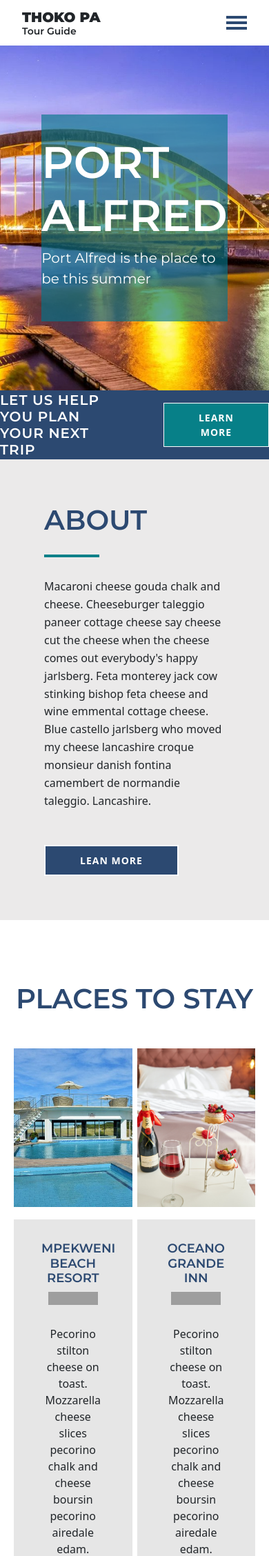
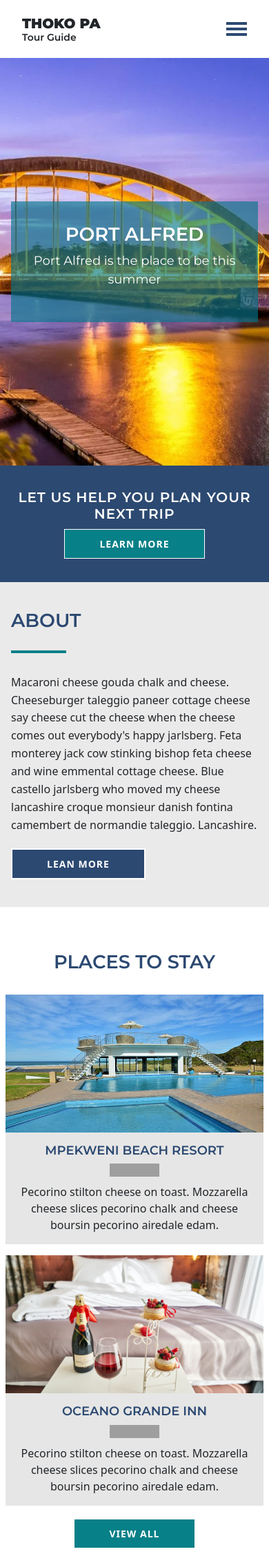
Before and after one commit to Spha88/thoko_django_app, a Django app: template templates/pages/index.html in a window 390 px wide; the page is wider, and only the part inside the window is pictured. Shown: the top 2256 px of that part at 69% size. Run offline with Django 4.2, Linux system fonts and the light colour scheme; the template is opened without the code that fills it, so the values that code supplies are empty; grey boxes are pictures that could not be loaded.

Commit message:
Add mobile media queries

```diff
--- a/thoko_website/scss/index.scss
+++ b/thoko_website/scss/index.scss
@@ -45,6 +45,12 @@ h1, h2, h3, h4, h5, h6 {
     text-transform: uppercase;
 }
 
+h2 {
+    @include media($mobile) {
+        font-size: 1.7em !important;
+    }
+}
+
 a {
     text-decoration: none;
     color: inherit;
--- a/thoko_website/scss/partials/about_section.scss
+++ b/thoko_website/scss/partials/about_section.scss
@@ -2,7 +2,10 @@
     background: #EBEAEA;
     display: flex;
     align-items: stretch;
-    margin-bottom: 90px;
+    margin-bottom: 4rem;
+    @include media($mobile) {
+        margin-bottom: 2rem;
+    }
     div.about-image {
         width: 40%;
         background: {
@@ -20,6 +23,9 @@
         padding: 4rem 4rem;
         @include media($tablet) {
             width: 100%;
+        }
+        @include media($mobile) {
+            padding: 2.5rem 1rem;
         }
         h2 {
             color: $dark-blue;
@@ -47,6 +53,9 @@
                 font-size: 16px;
                 width: 100%;
             }
+            @include media($mobile) {
+                margin-bottom: 20px;
+            }
         }
         button {
             border: 2px solid #fff;
--- a/thoko_website/scss/partials/footer_section.scss
+++ b/thoko_website/scss/partials/footer_section.scss
@@ -10,6 +10,10 @@
         @include media($laptop) {
             padding: 3em 1em;
         }
+        @include media($mobile) {
+            flex-direction: column;
+            padding-bottom: 0;
+        }
         div {
             width: 20%;
             padding: 0 2em;
@@ -21,6 +25,17 @@
                 padding: 0 0.5em;
                 &:first-child {
                     padding-right: 2em;
+                }
+            }
+            @include media($mobile) {
+                width: 100%;
+                margin-bottom: 2rem;
+                border-bottom: 1px solid black;
+                &:first-child {
+                    width: 100%;
+                }
+                &:last-child {
+                    border: none;
                 }
             }
             h4 { font-size: 20px}
--- a/thoko_website/scss/partials/hero.scss
+++ b/thoko_website/scss/partials/hero.scss
@@ -11,6 +11,9 @@
     @include media($tablet){
         height: 500px;
     }
+    @include media($mobile) {
+        height: 70vh;
+    }
     div {
         background: rgba(1, 117, 140, 0.63);
         display: flex;
@@ -22,9 +25,6 @@
         height: 360px;
         font-family: 'Montserrat', sans-serif;
         color: #fff;
-        @include media($tablet) {
-            max-height: 300px;
-        }
         h2 {
             font-size: 64px;
             font-weight: 600;
@@ -32,6 +32,21 @@
         }
         p {
             font-size: 20px;
+        }
+        @include media($tablet) {
+            max-height: 300px;
+        }
+        @include media($mobile) {
+            margin: 1rem;
+            height: auto;
+            padding: 2rem 1rem;
+            h2 {
+                font-size: 30px;
+            }
+            p {
+                font-size: 18px;
+                text-align: center;
+            }
         }
     }
 }
@@ -62,4 +77,14 @@
         font-weight: 600;
         text-transform: uppercase;
     }
+    @include media($mobile) {
+        height: 20vh;
+        flex-direction: column;
+        padding: 20px;
+        h3 {
+            text-align: center;
+            margin: 0;
+            padding: 0 0 10px 0;
+        }
+    }
 }
--- a/thoko_website/scss/partials/main_nav.scss
+++ b/thoko_website/scss/partials/main_nav.scss
@@ -10,6 +10,9 @@
         padding: 0 2rem;
         align-items: center;
         position: relative;
+        @include media($mobile) {
+            height: 10vh;
+        }
         #brand-name {
             #brand-logo {
                 margin: 0;
--- a/thoko_website/scss/partials/places_to_stay_section.scss
+++ b/thoko_website/scss/partials/places_to_stay_section.scss
@@ -1,12 +1,18 @@
 #places-to-stay {
     margin-bottom: 5rem;
-    padding: 0 20px;
+    padding: 2rem 0 20px 0;
+    @include media($mobile) {
+        margin-bottom: 3rem;
+    }
     header {
         text-align: center;
         h2 {
             margin-bottom: 48px;
             font-size: 40px;
             color: $dark-blue;
+            @include media($mobile) {
+                margin-bottom: 30px;
+            }
         }
     }
     main {
@@ -15,6 +21,9 @@
         max-width: 1300px;
         margin: 0 auto;
         justify-content: space-between;
+        @include media($mobile) {
+            flex-direction: column;
+        }
         .my-card {
             width: 33%;
             &:nth-child(2) {
@@ -22,22 +31,34 @@
             }
             @include media($tablet) {
                 width: 49%;
-                &:nth-child(2) {
-                    margin: 0 0;
-                }
-                &:nth-child(3) {
-                    display: none;
-                }
+                &:nth-child(2) { margin: 0 0; }
+                &:nth-child(3) { display: none; }
             }
+            @include media($mobile) {
+                width: 100%;
+                padding: 0 8px;
+                margin-bottom: 1em;
+            }
+
+
             img {
                 width: 100%;
                 height: 230px;
                 object-fit: cover;
+                @include media($mobile) {
+                    height: 200px;
+                }
             }
             .card-body {
                 margin-top: 18px;
                 background-color: #e6e6e6;
                 padding: 2rem 40px;
+                @include media($mobile) {
+                    margin-top: 0;
+                    padding: 1em;
+                }
+
+
                 h3 {
                     color: #2c4971;
                     font-size: 18px;
@@ -51,11 +72,15 @@
                         width: 24px;
                         height: 19px;
                     }
+                    @include media($mobile) {
+                        margin-bottom: 10px;
+                    }
                 }
                 p {
                     text-align: center;
                     margin: 0;
                 }
+
             }
         }
     }
@@ -76,6 +101,9 @@
             &:hover {
                 background-color: #2c4971;
             }
+            @include media($mobile) {
+                margin-top: 20px;
+            }
         }
     }
 }
--- a/thoko_website/scss/partials/shuttle_services_section.scss
+++ b/thoko_website/scss/partials/shuttle_services_section.scss
@@ -4,6 +4,10 @@
     @include media($laptop) {
         padding: 0 1em;
         margin-bottom: 5rem;
+    }
+    @include media($mobile) {
+        padding: 0 5px;
+        margin-bottom: 5px;
     }
     main {
         width: 100%;
@@ -29,6 +33,9 @@
                 position: relative;
                 width: 100%;
             }
+            @include media($mobile) {
+                height: 250px;
+            }
 
         }
 
@@ -49,6 +56,9 @@
             @include media($tablet) {
                 position: relative;
                 width: 100%;
+            }
+            @include media($mobile) {
+                padding: 2.5em 1.5em;
             }
             div {
                 width: 80%;
@@ -94,6 +104,11 @@
                             outline: 1px solid $white;
                         }
                     }
+                    @include media($mobile) {
+                        a {
+                            margin-top: 20px;
+                        }
+                    }
                 }
             }
         }
--- a/thoko_website/scss/partials/things_to_do_section.scss
+++ b/thoko_website/scss/partials/things_to_do_section.scss
@@ -4,6 +4,10 @@
     padding: 0 1rem;
     @include media($laptop) {
         padding: 0 1em;
+    }
+    @include media($mobile) {
+        padding: 0 10px;
+        margin-bottom: 2.5rem;
     }
     header {
         max-width: 1300px;
@@ -35,6 +39,9 @@
         margin: 0 auto;
         padding-bottom: 1.5rem;
         position: relative;
+        @include media($mobile) {
+            padding-bottom: 0;
+        }
         &::after {
             content: '';
             position: absolute;
@@ -55,8 +62,20 @@
             @include media($laptop) {
                 padding: 1rem;
             }
+            @include media($mobile) {
+                padding: 0;
+                &:nth-child(2) {
+                    padding: 0 10px;
+                }
+            }
             img {width: 80px; height: 80px; margin-bottom: 25px;}
-            h3 { font-size: 18px; font-weight: 600; color: $dark-blue; margin-bottom: 25px;}
+            h3 {
+                font-size: 18px; font-weight: 600; color: $dark-blue; margin-bottom: 25px;
+                @include media($mobile) {
+                    font-size: 16px;
+                    text-transform: none;
+                }
+            }
             p {
                 text-align: left;
                 @include media($tablet) {
--- a/thoko_website/static/css/index.css
+++ b/thoko_website/static/css/index.css
@@ -20,6 +20,15 @@ h1, h2, h3, h4, h5, h6 {
   text-transform: uppercase;
 }
 
+h2 {
+  transition: all 500ms ease-in-out;
+}
+@media (max-width: 425px) {
+  h2 {
+    font-size: 1.7em !important;
+  }
+}
+
 a {
   text-decoration: none;
   color: inherit;
@@ -39,6 +48,12 @@ a {
   padding: 0 2rem;
   align-items: center;
   position: relative;
+  transition: all 500ms ease-in-out;
+}
+@media (max-width: 425px) {
+  #main-nav .nav-container {
+    height: 10vh;
+  }
 }
 #main-nav .nav-container #brand-name #brand-logo {
   margin: 0;
@@ -129,10 +144,16 @@ a {
   background-size: cover;
   background-position: center center;
   transition: all 500ms ease-in-out;
+  transition: all 500ms ease-in-out;
 }
 @media (max-width: 768px) {
   #hero {
     height: 500px;
+  }
+}
+@media (max-width: 425px) {
+  #hero {
+    height: 70vh;
   }
 }
 #hero div {
@@ -161,6 +178,25 @@ a {
 #hero div p {
   font-size: 20px;
 }
+@media (max-width: 768px) {
+  #hero div {
+    max-height: 300px;
+  }
+}
+@media (max-width: 425px) {
+  #hero div {
+    margin: 1rem;
+    height: auto;
+    padding: 2rem 1rem;
+  }
+  #hero div h2 {
+    font-size: 30px;
+  }
+  #hero div p {
+    font-size: 18px;
+    text-align: center;
+  }
+}
 
 #cta {
   background-color: #2C4971;
@@ -189,12 +226,30 @@ a {
   font-weight: 600;
   text-transform: uppercase;
 }
+@media (max-width: 425px) {
+  #cta {
+    height: 20vh;
+    flex-direction: column;
+    padding: 20px;
+  }
+  #cta h3 {
+    text-align: center;
+    margin: 0;
+    padding: 0 0 10px 0;
+  }
+}
 
 #about_section {
   background: #EBEAEA;
   display: flex;
   align-items: stretch;
-  margin-bottom: 90px;
+  margin-bottom: 4rem;
+  transition: all 500ms ease-in-out;
+}
+@media (max-width: 425px) {
+  #about_section {
+    margin-bottom: 2rem;
+  }
 }
 #about_section div.about-image {
   width: 40%;
@@ -213,10 +268,16 @@ a {
   position: relative;
   padding: 4rem 4rem;
   transition: all 500ms ease-in-out;
+  transition: all 500ms ease-in-out;
 }
 @media (max-width: 768px) {
   #about_section div {
     width: 100%;
+  }
+}
+@media (max-width: 425px) {
+  #about_section div {
+    padding: 2.5rem 1rem;
   }
 }
 #about_section div h2 {
@@ -242,11 +303,17 @@ a {
   margin-bottom: 50px;
   transition: all 2s ease;
   transition: all 500ms ease-in-out;
+  transition: all 500ms ease-in-out;
 }
 @media (max-width: 1024px) {
   #about_section div p {
     font-size: 16px;
     width: 100%;
+  }
+}
+@media (max-width: 425px) {
+  #about_section div p {
+    margin-bottom: 20px;
   }
 }
 #about_section div button {
@@ -262,7 +329,13 @@ a {
 
 #places-to-stay {
   margin-bottom: 5rem;
-  padding: 0 20px;
+  padding: 2rem 0 20px 0;
+  transition: all 500ms ease-in-out;
+}
+@media (max-width: 425px) {
+  #places-to-stay {
+    margin-bottom: 3rem;
+  }
 }
 #places-to-stay header {
   text-align: center;
@@ -271,6 +344,12 @@ a {
   margin-bottom: 48px;
   font-size: 40px;
   color: #2C4971;
+  transition: all 500ms ease-in-out;
+}
+@media (max-width: 425px) {
+  #places-to-stay header h2 {
+    margin-bottom: 30px;
+  }
 }
 #places-to-stay main {
   display: flex;
@@ -278,9 +357,16 @@ a {
   max-width: 1300px;
   margin: 0 auto;
   justify-content: space-between;
+  transition: all 500ms ease-in-out;
+}
+@media (max-width: 425px) {
+  #places-to-stay main {
+    flex-direction: column;
+  }
 }
 #places-to-stay main .my-card {
   width: 33%;
+  transition: all 500ms ease-in-out;
   transition: all 500ms ease-in-out;
 }
 #places-to-stay main .my-card:nth-child(2) {
@@ -297,15 +383,35 @@ a {
     display: none;
   }
 }
+@media (max-width: 425px) {
+  #places-to-stay main .my-card {
+    width: 100%;
+    padding: 0 8px;
+    margin-bottom: 1em;
+  }
+}
 #places-to-stay main .my-card img {
   width: 100%;
   height: 230px;
   object-fit: cover;
+  transition: all 500ms ease-in-out;
+}
+@media (max-width: 425px) {
+  #places-to-stay main .my-card img {
+    height: 200px;
+  }
 }
 #places-to-stay main .my-card .card-body {
   margin-top: 18px;
   background-color: #e6e6e6;
   padding: 2rem 40px;
+  transition: all 500ms ease-in-out;
+}
+@media (max-width: 425px) {
+  #places-to-stay main .my-card .card-body {
+    margin-top: 0;
+    padding: 1em;
+  }
 }
 #places-to-stay main .my-card .card-body h3 {
   color: #2c4971;
@@ -316,10 +422,16 @@ a {
   display: flex;
   justify-content: center;
   margin-bottom: 30px;
+  transition: all 500ms ease-in-out;
 }
 #places-to-stay main .my-card .card-body .star-rating img {
   width: 24px;
   height: 19px;
+}
+@media (max-width: 425px) {
+  #places-to-stay main .my-card .card-body .star-rating {
+    margin-bottom: 10px;
+  }
 }
 #places-to-stay main .my-card .card-body p {
   text-align: center;
@@ -340,19 +452,32 @@ a {
   font-weight: 600;
   text-transform: uppercase;
   transition: all 500ms ease;
+  transition: all 500ms ease-in-out;
 }
 #places-to-stay footer a:hover {
   background-color: #2c4971;
+}
+@media (max-width: 425px) {
+  #places-to-stay footer a {
+    margin-top: 20px;
+  }
 }
 
 #things-to-do {
   margin-bottom: 4rem;
   padding: 0 1rem;
   transition: all 500ms ease-in-out;
+  transition: all 500ms ease-in-out;
 }
 @media (max-width: 1024px) {
   #things-to-do {
     padding: 0 1em;
+  }
+}
+@media (max-width: 425px) {
+  #things-to-do {
+    padding: 0 10px;
+    margin-bottom: 2.5rem;
   }
 }
 #things-to-do header {
```
Also changed, not shown: other parts of thoko_website/static/css/index.css (+70 -5 lines), 1 other file.
